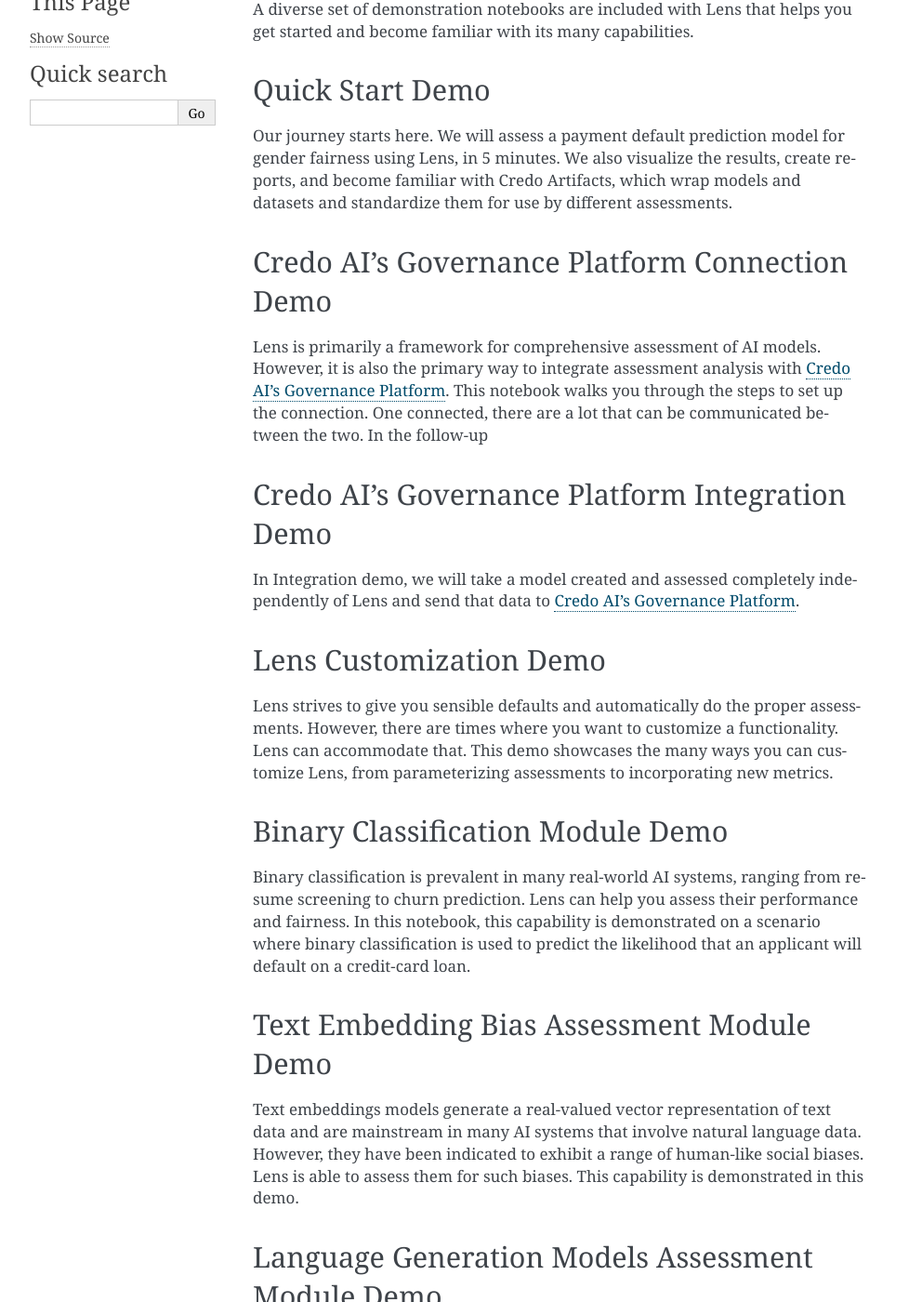
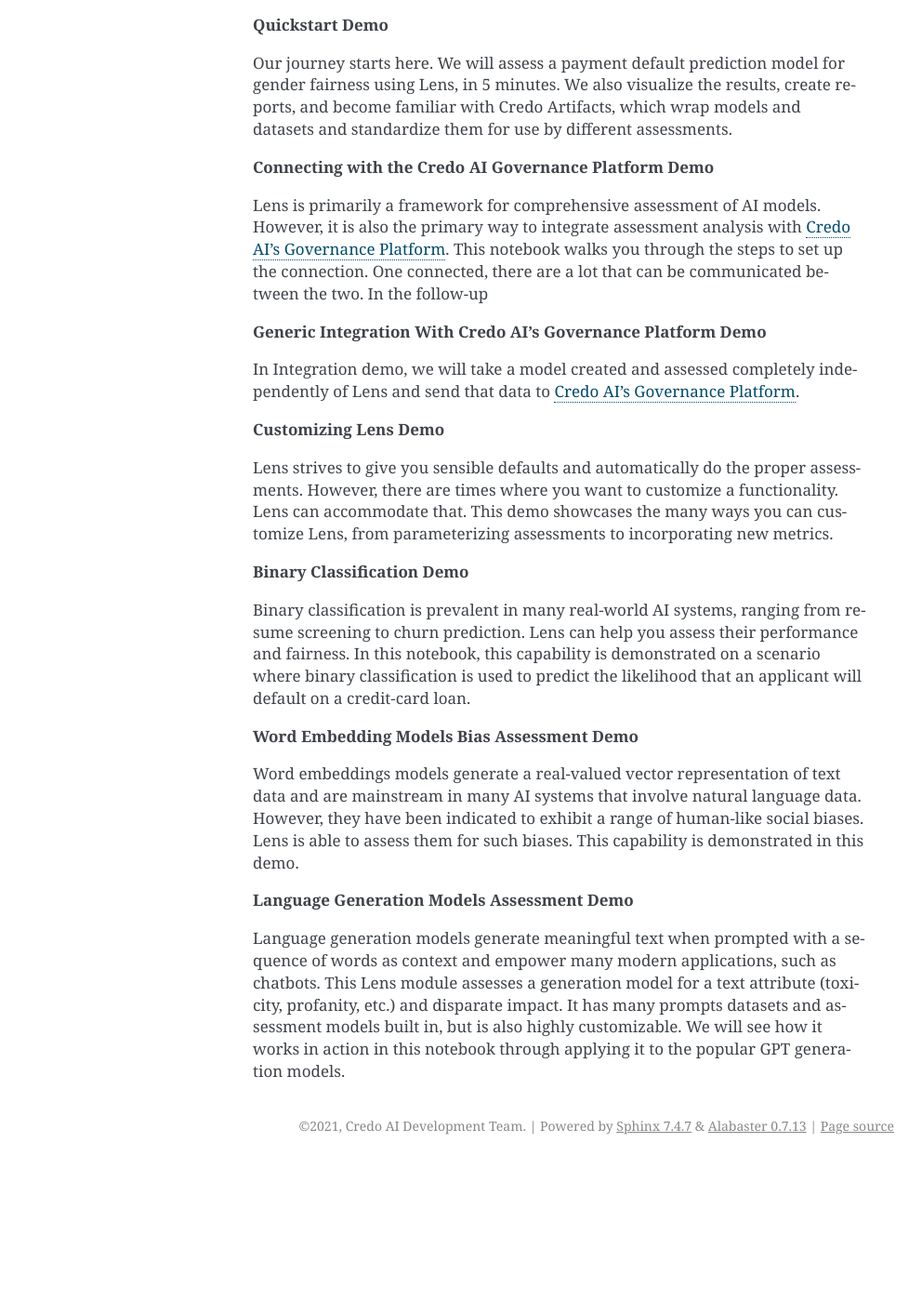
Before and after one commit to credo-ai/credoai_lens, a Sphinx documentation site: the page built from docs/tutorials.rst, in a window 1280 px wide and 1400 px high, scrolled down 435 px. Shown: the whole window at 93% size, without its empty margins (148-1140 px from the left). Built offline with Sphinx 7.4.7, drawn with Linux system fonts in a browser that asks for light colours; pages that are not in the unit, such as notebooks, are missing from menus; after the commit the page ends 1685 px from its top, so only the background shows below that; some of the changed text lies outside the part shown.

Commit message:
updated header formats for toc fix

```diff
--- a/docs/tutorials.rst
+++ b/docs/tutorials.rst
@@ -22,37 +22,30 @@
 
 A diverse set of demonstration notebooks are included with Lens that helps you get started and become familiar with its many capabilities.
 
-Quick Start Demo
-----------------
+**Quickstart Demo**
 
 Our journey starts here. We will assess a payment default prediction model for gender fairness using Lens, in 5 minutes. We also visualize the results, create reports, and become familiar with Credo Artifacts, which wrap models and datasets and standardize them for use by different assessments.
 
-Credo AI's Governance Platform Connection Demo
-----------------------------------------------
+**Connecting with the Credo AI Governance Platform Demo**
 
 Lens is primarily a framework for comprehensive assessment of AI models. However, it is also the primary way to integrate assessment analysis with `Credo AI’s Governance Platform <https://www.credo.ai/product>`__. This notebook walks you through the steps to set up the connection. One connected, there are a lot that can be communicated between the two. In the follow-up
 
-Credo AI's Governance Platform Integration Demo
------------------------------------------------
+**Generic Integration With Credo AI’s Governance Platform Demo**
 
 In Integration demo, we will take a model created and assessed completely independently of Lens and send that data to `Credo AI’s Governance Platform <https://www.credo.ai/product>`__.
 
-Lens Customization Demo
------------------------
+**Customizing Lens Demo**
 
 Lens strives to give you sensible defaults and automatically do the proper assessments. However, there are times where you want to customize a functionality. Lens can accommodate that. This demo showcases the many ways you can customize Lens, from parameterizing assessments to incorporating new metrics.
 
-Binary Classification Module Demo
----------------------------------
+**Binary Classification Demo**
 
 Binary classification is prevalent in many real-world AI systems, ranging from resume screening to churn prediction. Lens can help you assess their performance and fairness. In this notebook, this capability is demonstrated on a scenario where binary classification is used to predict the likelihood that an applicant will default on a credit-card loan.
 
-Text Embedding Bias Assessment Module Demo
-------------------------------------------
+**Word Embedding Models Bias Assessment Demo**
 
-Text embeddings models generate a real-valued vector representation of text data and are mainstream in many AI systems that involve natural language data. However, they have been indicated to exhibit a range of human-like social biases. Lens is able to assess them for such biases. This capability is demonstrated in this demo.
+Word embeddings models generate a real-valued vector representation of text data and are mainstream in many AI systems that involve natural language data. However, they have been indicated to exhibit a range of human-like social biases. Lens is able to assess them for such biases. This capability is demonstrated in this demo.
 
-Language Generation Models Assessment Module Demo
--------------------------------------------------
+**Language Generation Models Assessment Demo**
 
 Language generation models generate meaningful text when prompted with a sequence of words as context and empower many modern applications, such as chatbots. This Lens module assesses a generation model for a text attribute (toxicity, profanity, etc.) and disparate impact. It has many prompts datasets and assessment models built in, but is also highly customizable. We will see how it works in action in this notebook through applying it to the popular GPT generation models.
```
Also changed, not shown: docs/notebooks/module_demos/fairness_nlp.ipynb.
